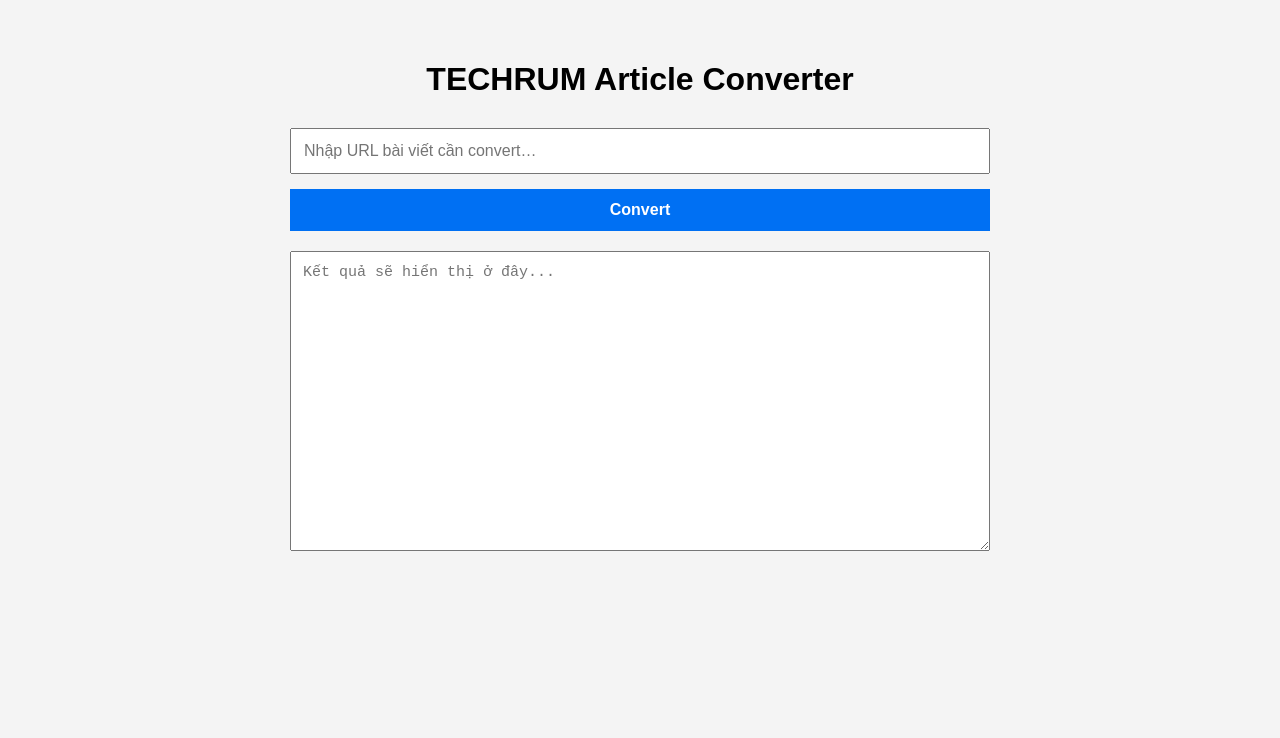
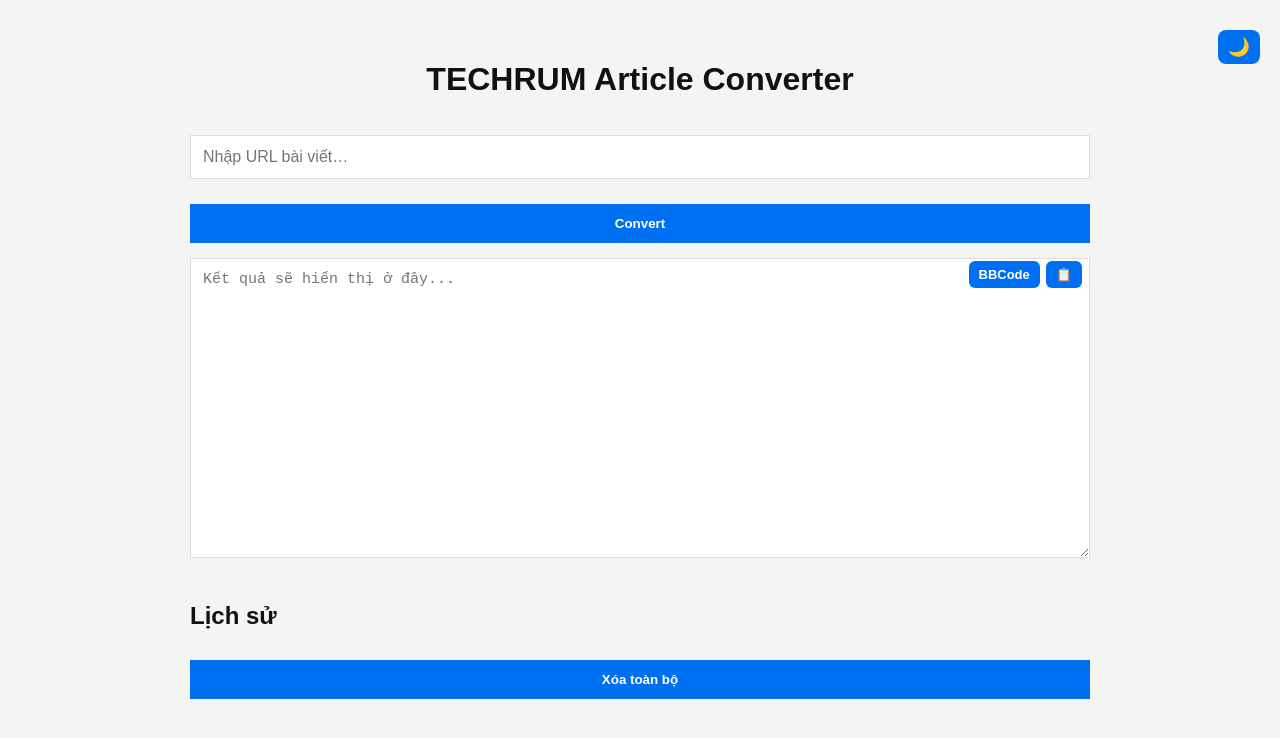
Before and after one commit to cuongnv-bekisoft/techrum, a plain HTML site: page index.html in a window 1280 px wide. Drawn offline with Linux system fonts and the light colour scheme.

Commit message:
Add copy button, history

```diff
--- a/index.html
+++ b/index.html
@@ -4,67 +4,201 @@
   <meta charset="UTF-8">
   <meta name="viewport" content="width=device-width, initial-scale=1.0">
   <title>TECHRUM Converter</title>
+
   <style>
+    :root {
+      --bg: #f4f4f4;
+      --text: #111;
+      --card: #ffffff;
+      --border: #ddd;
+      --button: #0070f3;
+      --button-hover: #005fcc;
+    }
+
+    body.dark {
+      --bg: #121212;
+      --text: #e6e6e6;
+      --card: #1e1e1e;
+      --border: #333;
+      --button: #4f9cff;
+      --button-hover: #2d7fe6;
+    }
+
     body {
       font-family: Arial, sans-serif;
-      background: #f4f4f4;
+      background: var(--bg);
+      color: var(--text);
       padding: 40px;
-      max-width: 700px;
+      max-width: 900px;
       margin: auto;
+      transition: .3s;
     }
+
     h1 {
       text-align: center;
-      margin-bottom: 30px;
     }
+
     input, textarea, button {
       width: 100%;
       box-sizing: border-box;
     }
+
     input {
       padding: 12px;
-      margin-bottom: 15px;
+      margin: 15px 0;
       font-size: 16px;
+      background: var(--card);
+      color: var(--text);
+      border: 1px solid var(--border);
     }
+
     textarea {
-      height: 300px;
+      height: 250px;
       padding: 12px;
-      font-size: 15px;
-      margin-top: 20px;
+      margin-top: 15px;
+      background: var(--card);
+      color: var(--text);
+      border: 1px solid var(--border);
       resize: vertical;
     }
+
     button {
       padding: 12px;
-      background: #0070f3;
+      background: var(--button);
       color: white;
       border: none;
       cursor: pointer;
-      font-size: 16px;
       font-weight: bold;
+      margin-top: 10px;
     }
+
     button:hover {
-      background: #005fcc;
+      background: var(--button-hover);
     }
+
+    .row {
+      display: flex;
+      gap: 10px;
+    }
+
+    .row button {
+      flex: 1;
+    }
+
     .loading {
+      display: none;
+      font-style: italic;
       margin-top: 10px;
-      display: none;
-      color: #333;
-      font-style: italic;
+    }
+
+    .history {
+      margin-top: 40px;
+    }
+
+    .history-item {
+      background: var(--card);
+      border: 1px solid var(--border);
+      padding: 10px;
+      margin-bottom: 10px;
+      border-radius: 6px;
+    }
+
+    .history-item small {
+      opacity: 0.6;
+    }
+
+    .history-buttons {
+      display: flex;
+      gap: 5px;
+      margin-top: 5px;
+    }
+
+    .theme-toggle {
+      position: absolute;
+      top: 20px;
+      right: 20px;
+      width: auto;
+      padding: 6px 10px;
+      font-size: 18px;
+      border-radius: 8px;
+    }
+    .output-wrapper {
+      position: relative;
+    }
+
+    #outputArea {
+      height: 300px;
+      padding: 12px;
+      padding-right: 90px;
+      font-size: 15px;
+      resize: vertical;
+    }
+
+    .output-actions {
+      position: absolute;
+      top: 8px;
+      right: 8px;
+      display: flex;
+      gap: 6px;
+    }
+
+    .output-actions button {
+      width: auto;
+      padding: 6px 10px;
+      font-size: 13px;
+      border-radius: 6px;
+      cursor: pointer;
+    }
+
+    /* Preview */
+    .preview {
+      margin-top: 15px;
+      background: #fff;
+      padding: 15px;
+      border-radius: 6px;
+      line-height: 1.6;
+    }
+
+    .preview img {
+      max-width: 100%;
+      display: block;
+      margin: 10px auto;
     }
   </style>
 </head>
+
 <body>
 
-  <h1>TECHRUM Article Converter</h1>
+<button id="themeToggle" class="theme-toggle">🌙</button>
 
-  <input id="urlInput" type="text" placeholder="Nhập URL bài viết cần convert…">
+<h1>TECHRUM Article Converter</h1>
 
+<input id="urlInput" type="text" placeholder="Nhập URL bài viết…">
+
+<div class="row">
   <button id="convertBtn">Convert</button>
+</div>
 
-  <p class="loading" id="loadingText">Đang xử lý, vui lòng đợi...</p>
+<p id="loadingText" class="loading">Đang xử lý...</p>
 
+<div class="output-wrapper">
   <textarea id="outputArea" placeholder="Kết quả sẽ hiển thị ở đây..."></textarea>
 
-  <script src="script.js"></script>
+  <div class="output-actions">
+    <button id="bbViewBtn">BBCode</button>
+    <button id="copyBtn">📋</button>
+  </div>
+</div>
 
+<!-- Preview area -->
+<div id="previewArea" class="preview" style="display:none;"></div>
+
+<div class="history">
+  <h2>Lịch sử</h2>
+  <button id="clearHistoryBtn">Xóa toàn bộ</button>
+  <div id="historyList"></div>
+</div>
+
+<script src="script.js"></script>
 </body>
 </html>
```
